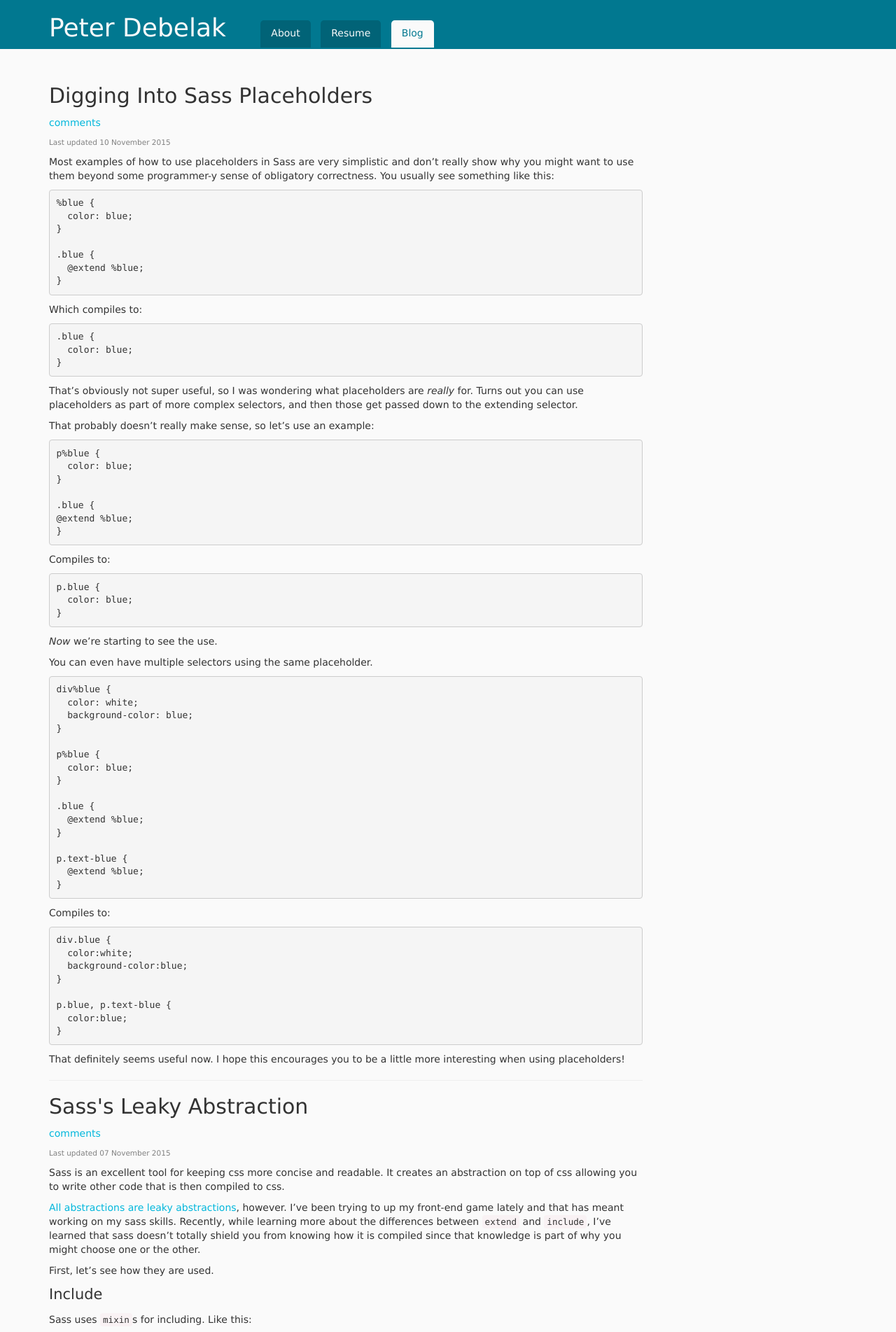
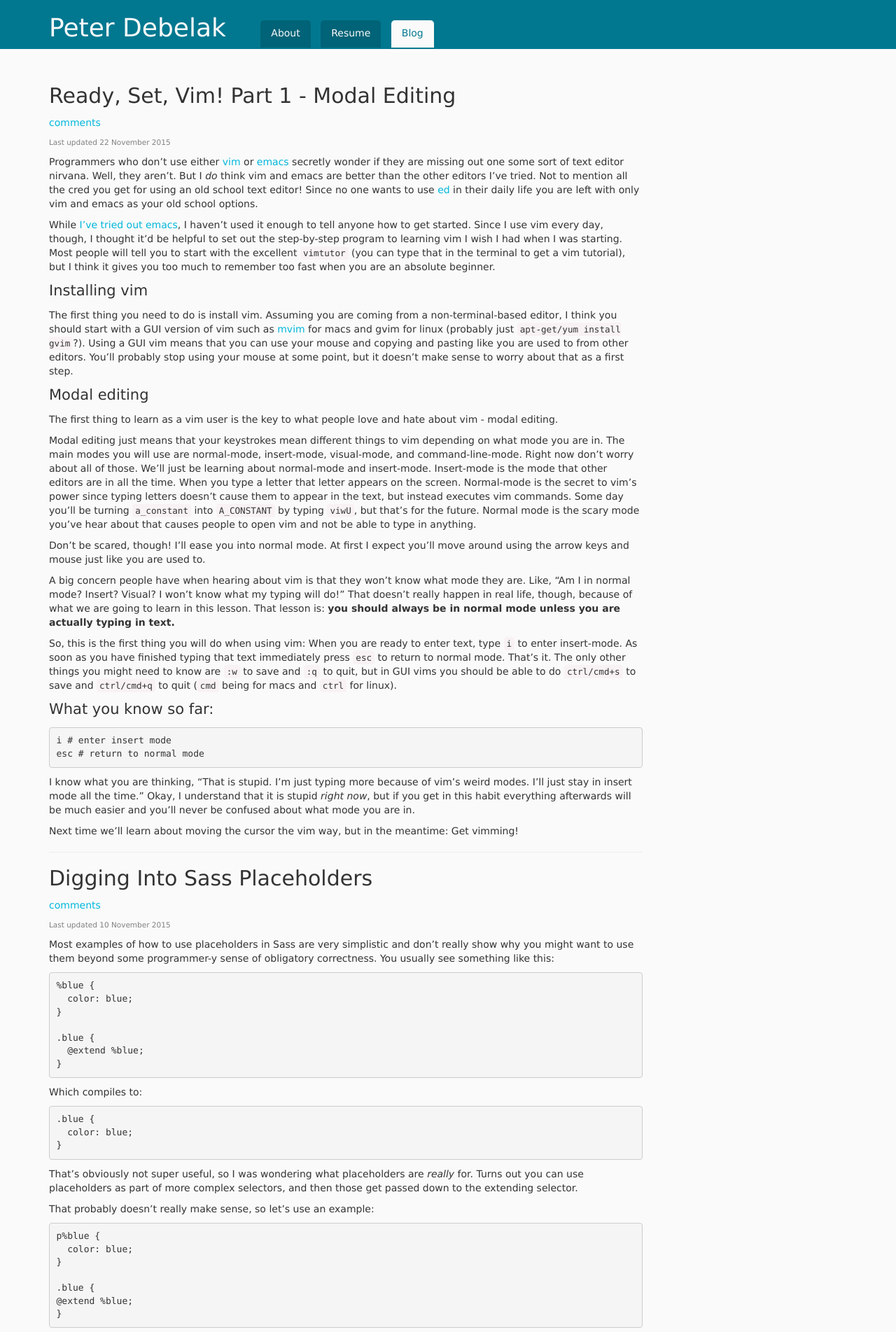
Before and after one commit to pdebelak/peterdebelak.com, a Jekyll site: the page built from blog/index.html, in a window 1280 px wide. Shown: the top 1903 px of the page at 70% size. Built offline with Jekyll 4.4.1, drawn with Linux system fonts in a browser that asks for light colours; the list of posts is cut into pages by our own code; comment, search, counter and statistics services are not loaded; some of the changed text lies outside the part shown.

Commit message:
Add vim beginner post

```diff
--- /dev/null
+++ b/_posts/2015-11-22-ready-set-vim-pt-1.md
@@ -0,0 +1,33 @@
+---
+title: Ready, Set, Vim! Part 1 - Modal Editing
+description: Getting started with vim can be daunting. Peter guides you through small steps that won't overwhelm you. We start with modal editing.
+---
+
+Programmers who don't use either [vim](http://www.vim.org/) or [emacs](https://www.gnu.org/software/emacs/) secretly wonder if they are missing out one some sort of text editor nirvana. Well, they aren't. But I *do* think vim and emacs are better than the other editors I've tried. Not to mention all the cred you get for using an old school text editor! Since no one wants to use [ed](https://en.wikipedia.org/wiki/Ed_(text_editor)) in their daily life you are left with only vim and emacs as your old school options.
+
+While [I've tried out emacs](/blog/trying-out-emacs/), I haven't used it enough to tell anyone how to get started. Since I use vim every day, though, I thought it'd be helpful to set out the step-by-step program to learning vim I wish I had when I was starting. Most people will tell you to start with the excellent `vimtutor` (you can type that in the terminal to get a vim tutorial), but I think it gives you too much to remember too fast when you are an absolute beginner.
+
+<h2 class="lead">Installing vim</h2>
+
+The first thing you need to do is install vim. Assuming you are coming from a non-terminal-based editor, I think you should start with a GUI version of vim such as [mvim](https://github.com/b4winckler/macvim) for macs and gvim for linux (probably just `apt-get/yum install gvim`?). Using a GUI vim means that you can use your mouse and copying and pasting like you are used to from other editors. You'll probably stop using your mouse at some point, but it doesn't make sense to worry about that as a first step.
+
+<h2 class="lead">Modal editing</h2>
+
+The first thing to learn as a vim user is the key to what people love and hate about vim - modal editing.
+
+Modal editing just means that your keystrokes mean different things to vim depending on what mode you are in. The main modes you will use are normal-mode, insert-mode, visual-mode, and command-line-mode. Right now don't worry about all of those. We'll just be learning about normal-mode and insert-mode. Insert-mode is the mode that other editors are in all the time. When you type a letter that letter appears on the screen. Normal-mode is the secret to vim's power since typing letters doesn't cause them to appear in the text, but instead executes vim commands. Some day you'll be turning `a_constant` into `A_CONSTANT` by typing `viwU`, but that's for the future. Normal mode is the scary mode you've hear about that causes people to open vim and not be able to type in anything.
+
+Don't be scared, though! I'll ease you into normal mode. At first I expect you'll move around using the arrow keys and mouse just like you are used to.
+
+A big concern people have when hearing about vim is that they won't know what mode they are. Like, "Am I in normal mode? Insert? Visual? I won't know what my typing will do!" That doesn't really happen in real life, though, because of what we are going to learn in this lesson. That lesson is: **you should always be in normal mode unless you are actually typing in text.**
+
+So, this is the first thing you will do when using vim: When you are ready to enter text, type `i` to enter insert-mode. As soon as you have finished typing that text immediately press `esc` to return to normal mode. That's it. The only other things you might need to know are `:w` to save and `:q` to quit, but in GUI vims you should be able to do `ctrl/cmd+s` to save and `ctrl/cmd+q` to quit (`cmd` being for macs and `ctrl` for linux).
+
+<h2 class="lead">What you know so far:</h2>
+
+    i # enter insert mode
+    esc # return to normal mode
+
+I know what you are thinking, "That is stupid. I'm just typing more because of vim's weird modes. I'll just stay in insert mode all the time." Okay, I understand that it is stupid *right now*, but if you get in this habit everything afterwards will be much easier and you'll never be confused about what mode you are in.
+
+Next time we'll learn about moving the cursor the vim way, but in the meantime: Get vimming!
--- a/css/_typography.scss
+++ b/css/_typography.scss
@@ -92,3 +92,10 @@ pre {
     border-radius: 0;
   }
 }
+
+blockquote {
+  padding: 10px 20px;
+  margin: 0 0 20px;
+  font-size: ($font-size-base * 1.25);
+  border-left: 5px solid $gray-light;
+}
```
